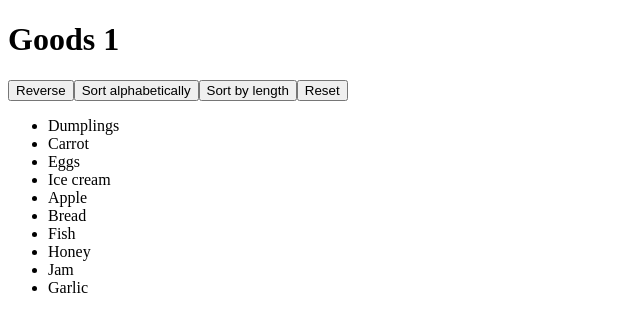
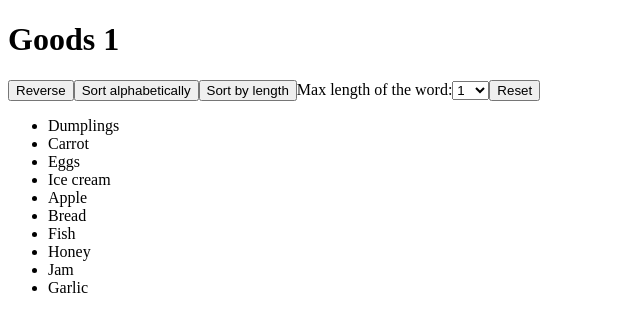
Before and after one commit to mate-academy/react_list-of-goods, a React (Create React App) app: page / in a window 1280 px wide. Both pictures are taken after a click on the button "Load". Shown: the top 332 px of the page, without its empty margins (0-640 px from the left). Built offline with nearby package versions, Linux system fonts and the light colour scheme; the HTML template or start-up script is replaced by a standard one.

Commit message:
Completed solution

```diff
--- a/src/App.js
+++ b/src/App.js
@@ -13,6 +13,7 @@ class App extends React.Component {
     lengthKey: 'length',
     alphabetKey: 'alphabet',
     currentKey: '',
+    filterLength: 1,
   };
 
   handleClick = () => {
@@ -41,6 +42,16 @@ class App extends React.Component {
     }));
   };
 
+  filterByLength = (event) => {
+    const { value } = event.target;
+    this.setState(prevState => ({
+      filterLength: value,
+      goods: [...prevState.goods].filter(
+        good => good.length >= +value
+      ),
+    }));
+  }
+
   returnInitial = () => {
     this.setState(prevState => ({
       goods: [...prevState.initialGoods],
@@ -49,7 +60,7 @@ class App extends React.Component {
   };
 
   render() {
-    const { goods, isLoaded } = this.state;
+    const { goods, isLoaded, filterLength } = this.state;
 
     return (
       <div className="App">
@@ -58,6 +69,7 @@ class App extends React.Component {
             <>
               <h1>Goods 1</h1>
 
+              <div className="changing=buttons">
                 <button type="button" onClick={this.reverseGoods}>
                   Reverse
                 </button>
@@ -69,13 +81,38 @@ class App extends React.Component {
                   Sort alphabetically
                 </button>
 
-              <button type="button" onClick={() => this.sortByLength('length')}>
+                <button
+                  type="button"
+                  onClick={() => this.sortByLength('length')}
+                >
                   Sort by length
                 </button>
+
+                <label htmlFor="length-filter">
+                  Max length of the word:
+                  <select
+                    id="length-filter"
+                    name="length-filter"
+                    onChange={this.filterByLength}
+                    value={filterLength}
+                  >
+                    <option value="1">1</option>
+                    <option value="2">2</option>
+                    <option value="3">3</option>
+                    <option value="4">4</option>
+                    <option value="5">5</option>
+                    <option value="6">6</option>
+                    <option value="7">7</option>
+                    <option value="8">8</option>
+                    <option value="9">9</option>
+                    <option value="20">10</option>
+                  </select>
+                </label>
 
                 <button type="button" onClick={this.returnInitial}>
                   Reset
                 </button>
+              </div>
 
               <ListOfGoods goods={goods} />
             </>
```
Lines whose indentation alone changed are shown as unchanged.
